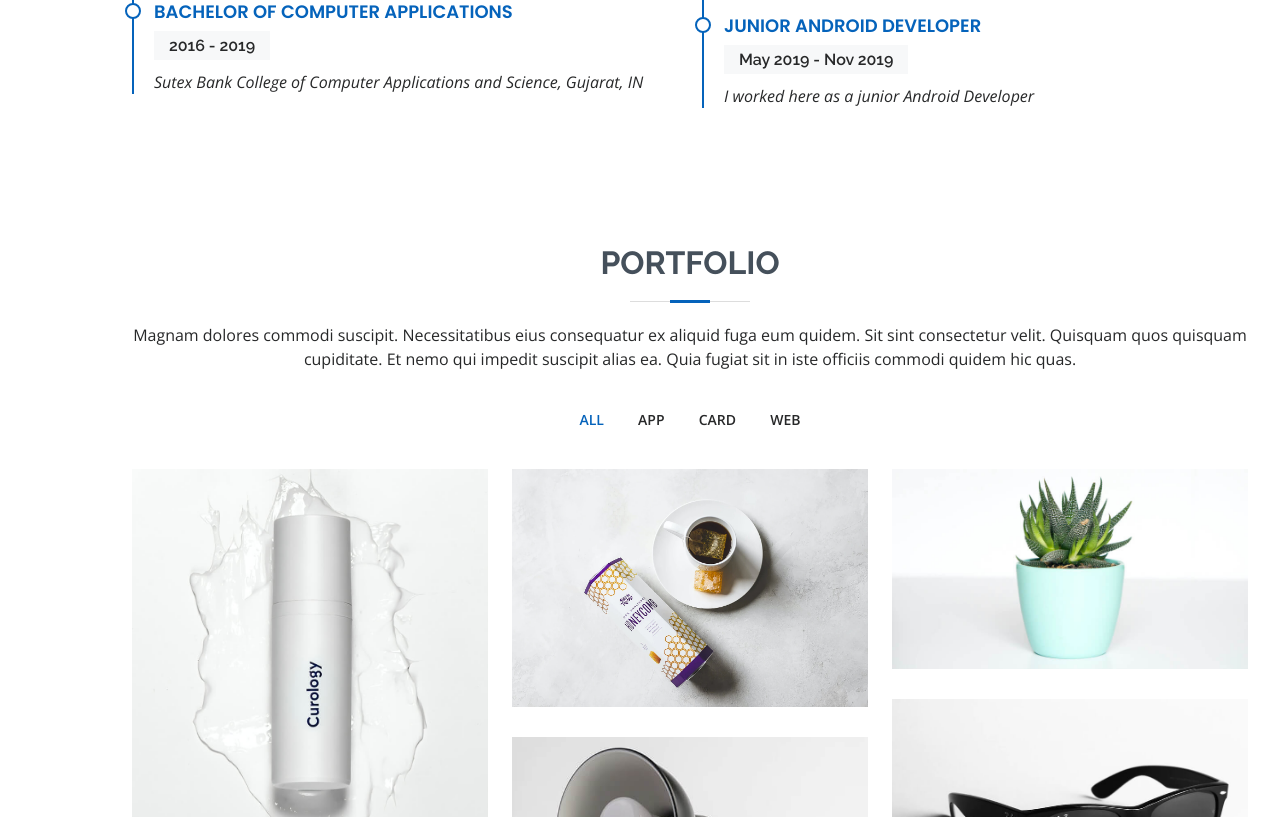
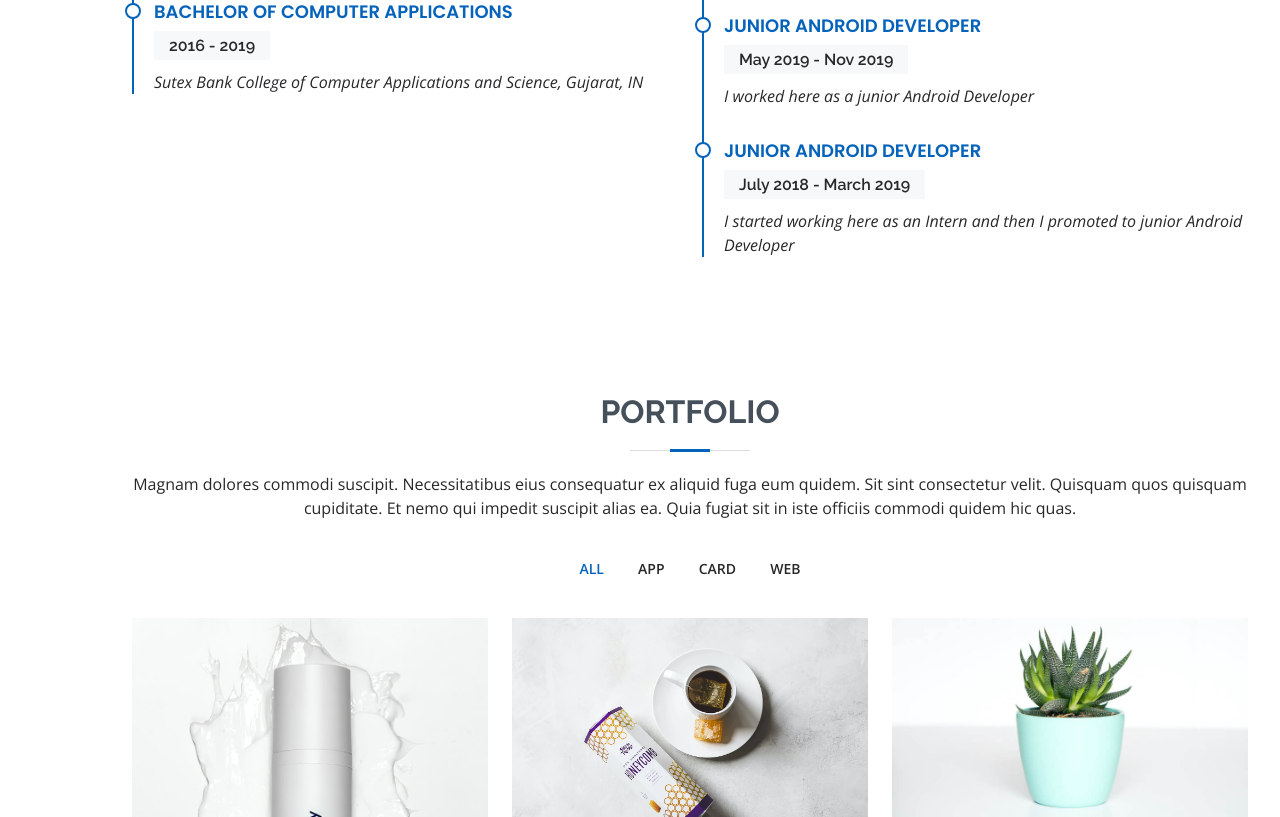
Before and after one commit to sz32/portfolio, a plain HTML site: page index.html in a window 1280 px wide. Shown: the part 2627-3444 px from the top of the page. Drawn offline with nearby package versions, Linux system fonts and the light colour scheme.

Commit message:
fixing text issue

```diff
--- a/index.html
+++ b/index.html
@@ -297,11 +297,11 @@
                 <h5>May 2019 - Nov 2019</h5>
                 <p><em>I worked here as a junior Android Developer</em></p>
             </div>
-              <!-- <div class="resume-item">
+              <div class="resume-item">
                   <h4>Junior Android Developer</h4>
                   <h5>July 2018 - March 2019</h5>
                   <p><em>I started working here as an Intern and then I promoted to junior Android Developer</em></p>
-              </div> -->
+              </div>
 
           </div>
         </div>
```
